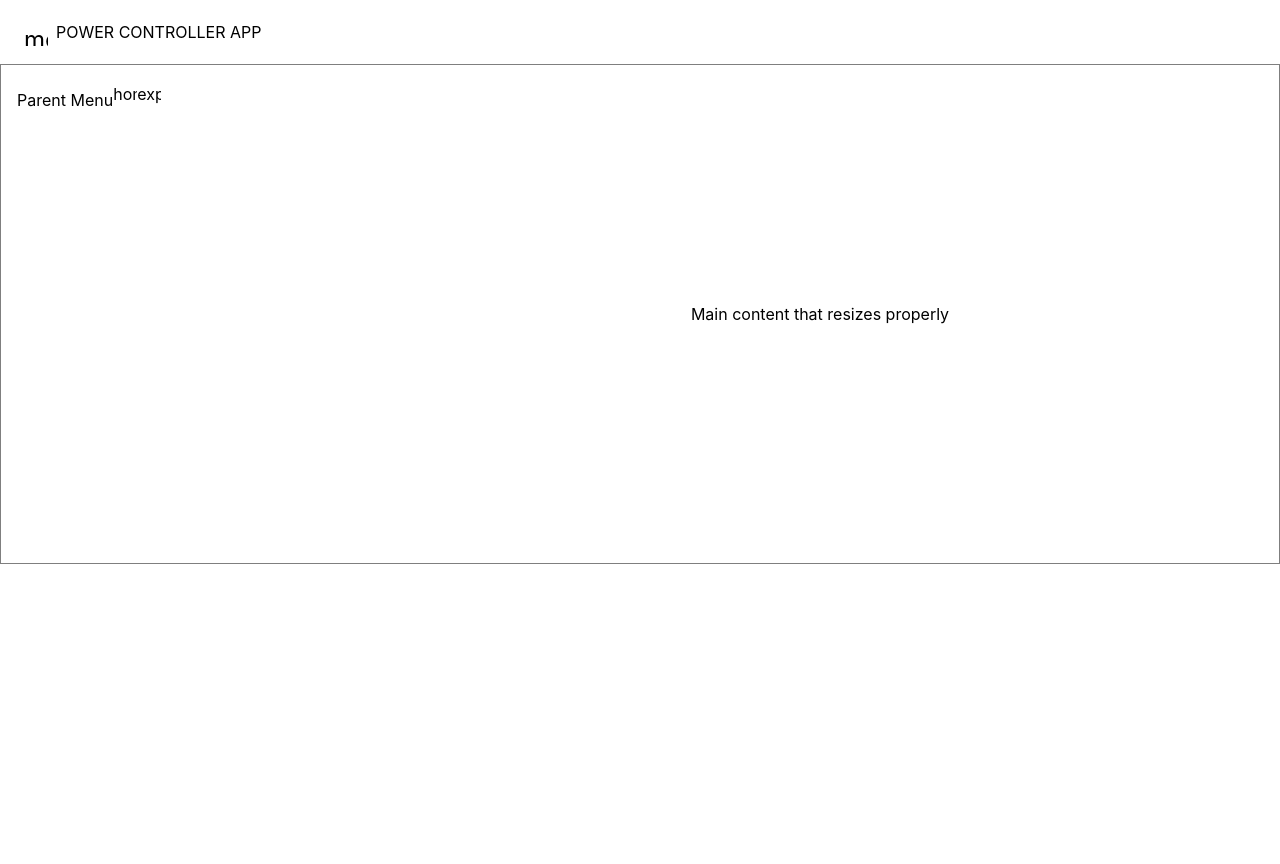
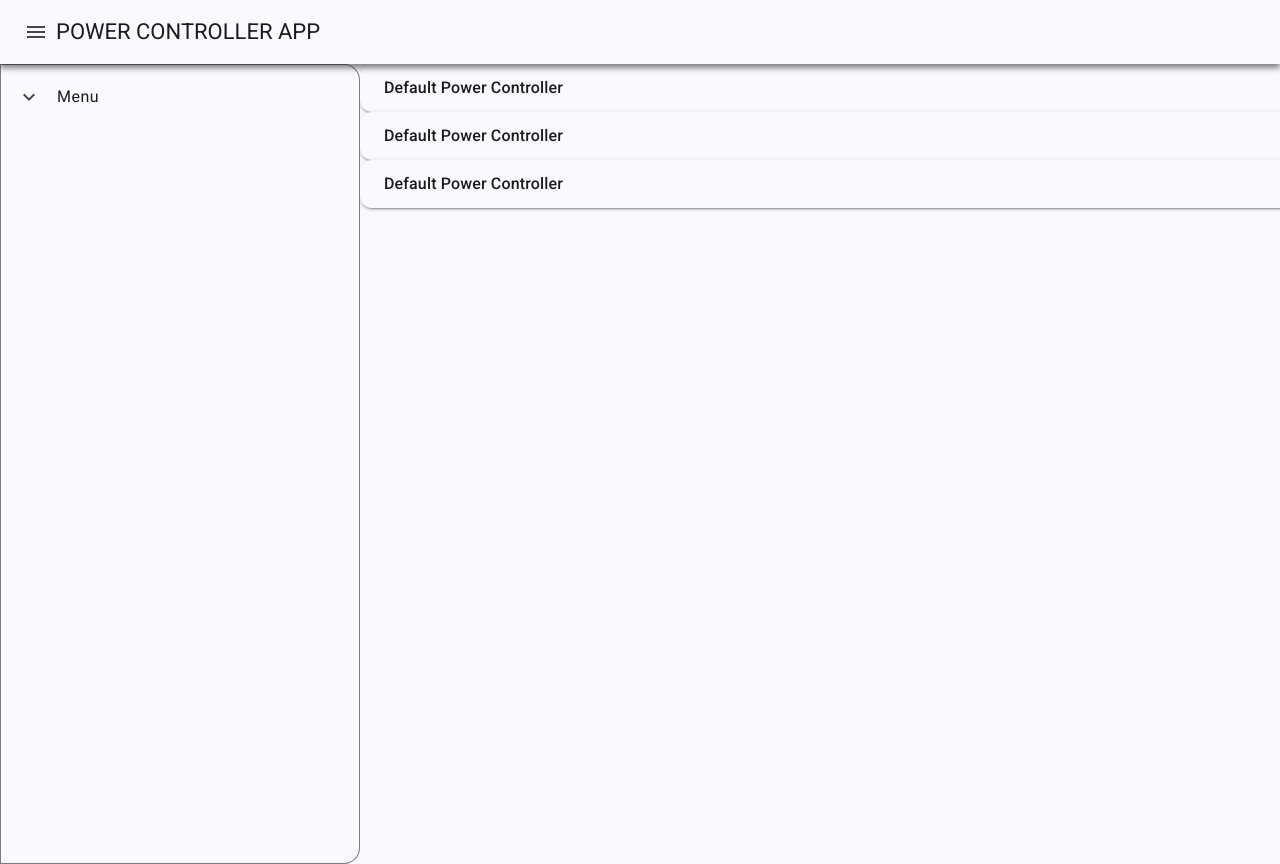
Before and after one commit to dizowned/powercontroller-app, an Angular app: page / in a window 1280 px wide. Before the commit the page ends 800 px from the top, so only its background shows below. Built offline with nearby package versions, Linux system fonts and the light colour scheme.

Commit message:
- UI Structure Fixed - Need to fix css and get rid of extras

```diff
--- a/angular.json
+++ b/angular.json
@@ -22,6 +22,7 @@
               }
             ],
             "styles": [
+              "src/custom-theme.scss",
               "src/styles.css"
             ],
             "server": "src/main.server.ts",
--- a/package.json
+++ b/package.json
@@ -23,6 +23,7 @@
   },
   "private": true,
   "dependencies": {
+    "@angular/cdk": "^20.2.9",
     "@angular/common": "^20.3.6",
     "@angular/compiler": "^20.3.0",
     "@angular/core": "^20.3.0",
--- a/src/app/app.css
+++ b/src/app/app.css
@@ -1,15 +1,20 @@
 .example-container {
-  height: 500px;
-  border: 1px solid rgba(0, 0, 0, 0.5);
+  height: 100%;
 }
-.example-sidenav-content {
-  display: flex;
+.sidenav-content {
   height: 100%;
+  width: 100%;
   align-items: center;
-  justify-content: center;
+}
+
+mat-toolbar {
+  position: relative;
+  z-index: 100;
+  box-shadow: 0px 4px 6px rgba(0, 0, 0, 0.5);
 }
 .example-sidenav {
    user-select: none;
+   border: 1px solid rgba(0, 0, 0, 0.5);
 }
 .full-width {
   width: 100%;
@@ -32,6 +37,12 @@
   transform: scaleY(1);
 }
 
+.title {
+  font-size: 30px;
+  font-weight: bold;
+  justify-content: center;
+  box-shadow: 1px 1px 5px rgba(230, 226, 226, 0.3);
+}
 
 #main_header{
   position: relative;
--- a/src/app/app.html
+++ b/src/app/app.html
@@ -1,70 +1,30 @@
-<mat-toolbar color="primary" class="example-toolbar">
-	<button mat-icon-button (click)="isExpanded = !isExpanded"><mat-icon>menu</mat-icon></button>
-	<h1 class="example-app-name"> {{ title() }}</h1>
+<mat-toolbar class="mat-elevation-z4">
+  <button mat-icon-button (click)="isExpanded = !isExpanded">
+    <mat-icon matListItemIcon>menu</mat-icon>
+  </button>
+  <span> {{ title() }}</span>
 </mat-toolbar>
 <mat-sidenav-container class="example-container" autosize>
   <mat-sidenav #sidenav class="example-sidenav" mode="side" opened="true" (mouseenter)="mouseenter()" (mouseleave)="mouseleave()">
     <mat-nav-list>
       <mat-list-item (click)="showSubmenu = !showSubmenu" class="parent">
-				<span class="full-width" *ngIf="isExpanded || isShowing">Parent Menu</span>
-				<mat-icon mat-list-icon>home</mat-icon>
-				<mat-icon class="menu-button" [ngClass]="{'rotated' : showSubmenu}" *ngIf="isExpanded || isShowing">expand_more</mat-icon>
+        <mat-icon matListItemIcon [ngClass]="{'rotated' : showSubmenu}"
+          *ngIf="isExpanded || isShowing">expand_more</mat-icon>
+        <span matListItemTitle class="full-width" *ngIf="isExpanded || isShowing">Menu</span>
       </mat-list-item>
       <div class="submenu" [ngClass]="{'expanded' : showSubmenu}" *ngIf="isShowing || isExpanded">
-				<a mat-list-item href="...">Submenu Item 1</a>
-				<a mat-list-item href="...">Submenu Item 2</a>
-				<mat-list-item (click)="showSubSubMenu = !showSubSubMenu" class="parent">
-					<span class="full-width" *ngIf="isExpanded || isShowing">Nested Menu</span>
-					<mat-icon class="menu-button" [ngClass]="{'rotated' : showSubSubMenu}" *ngIf="isExpanded || isShowing">expand_more</mat-icon>
-				</mat-list-item>
-        <!--
-				<div class="submenu" [ngClass]="{'expanded' : showSubSubMenu}" *ngIf="isShowing || isExpanded">
-					<mat-list-item>SubSubmenu Item 1</mat-list-item>
-					<mat-list-item>SubSubmenu Item 2</mat-list-item>
-				</div>
-      -->
+        <a mat-list-item href="/">
+          <mat-icon matListItemIcon>home</mat-icon>
+          <span matListItemTitle *ngIf="isExpanded || isShowing">Home</span>
+        </a>
+        <a mat-list-item href="/configuration">
+          <mat-icon matListItemIcon>settings</mat-icon>
+          <span matListItemTitle *ngIf="isExpanded || isShowing">Settings</span>
+        </a>
       </div>
     </mat-nav-list>
-    <mat-nav-list>
-</mat-nav-list>
-	</mat-sidenav>
-
-	<div class="example-sidenav-content">
-		Main content that resizes properly
-	</div>
-
-</mat-sidenav-container>
-<!--
-<div id="main-app">
-  <div id="navigation">
-    <div id="main_header">
-      <mat-toolbar color="primary" class="toolbar">
-        <span class="app-title">Power Controller</span>
-      </mat-toolbar>
-    </div>
-    <div class="sidenav-container">
-      <mat-sidenav-container>
-        <mat-sidenav #sidenav mode="side" [opened]="true" class="sidenav">
-          <i mat-icon class="sidenav-icon">menu</i>
   </mat-sidenav>
   <mat-sidenav-content class="sidenav-content">
-          <button mat-button (click)="sidenav.toggle()" class="menu-button" aria-label="Show/Hide Navigation"> Show/Hide
-            Menu </button>
-          <mat-nav-list>
-            <a mat-list-item routerLink="" routerLinkActive="active-link" (click)="sidenav.close()">
-              Home </a>
-            <a mat-list-item routerLink="/configuration" routerLinkActive="active-link" (click)="sidenav.close()">
-              Settings </a>
-          </mat-nav-list>
+    <router-outlet></router-outlet>
   </mat-sidenav-content>
 </mat-sidenav-container>
-    </div>
-  </div>
-
-  <div id="main-content">
-    <main class="content">
-      <router-outlet></router-outlet>
-    </main>
-  </div>
-</div>
--->
--- a/src/app/app.ts
+++ b/src/app/app.ts
@@ -13,6 +13,7 @@ import { MatFormFieldModule } from '@angular/material/form-field';
 import { MatInputModule } from '@angular/material/input';
 import { MatCardModule } from '@angular/material/card';
 import { MatDividerModule } from '@angular/material/divider';
+import {} from '@angular/material/icon'
 // Shared Components
 import { SideNav } from './ui/shared/side-nav/side-nav';
 
--- /dev/null
+++ b/src/custom-theme.scss
@@ -0,0 +1,35 @@
+
+// Include theming for Angular Material with `mat.theme()`.
+// This Sass mixin will define CSS variables that are used for styling Angular Material
+// components according to the Material 3 design spec.
+// Learn more about theming and how to use it for your application's
+// custom components at https://material.angular.dev/guide/theming
+@use '@angular/material' as mat;
+
+html {
+  @include mat.theme((
+    color: (
+      primary: mat.$azure-palette,
+      tertiary: mat.$blue-palette,
+    ),
+    typography: Roboto,
+    density: 0,
+  ));
+}
+
+body {
+  // Default the application to a light color theme. This can be changed to
+  // `dark` to enable the dark color theme, or to `light dark` to defer to the
+  // user's system settings.
+  color-scheme: light;
+
+  // Set a default background, font and text colors for the application using
+  // Angular Material's system-level CSS variables. Learn more about these
+  // variables at https://material.angular.dev/guide/system-variables
+  background-color: var(--mat-sys-surface);
+  color: var(--mat-sys-on-surface);
+  font: var(--mat-sys-body-medium);
+
+  // Reset the user agent margin.
+  margin: 0;
+}
--- a/src/index.html
+++ b/src/index.html
@@ -6,6 +6,8 @@
   <base href="/">
   <meta name="viewport" content="width=device-width, initial-scale=1">
   <link rel="icon" type="image/x-icon" href="favicon.ico">
+  <link href="https://fonts.googleapis.com/css2?family=Roboto:wght@300;400;500&display=swap" rel="stylesheet">
+  <link href="https://fonts.googleapis.com/icon?family=Material+Icons" rel="stylesheet">
 </head>
 <body>
   <app-root></app-root>
--- a/src/styles.css
+++ b/src/styles.css
@@ -1,2 +1,5 @@
 /* You can add global styles to this file, and also import other style files */
 @import "tailwindcss";
+
+html, body { height: 100%; }
+body { margin: 0; font-family: Roboto, "Helvetica Neue", sans-serif; }
```
Also changed, not shown: 1 other file (tests, documents, lock files or other folders). Lines whose indentation alone changed are shown as unchanged.
